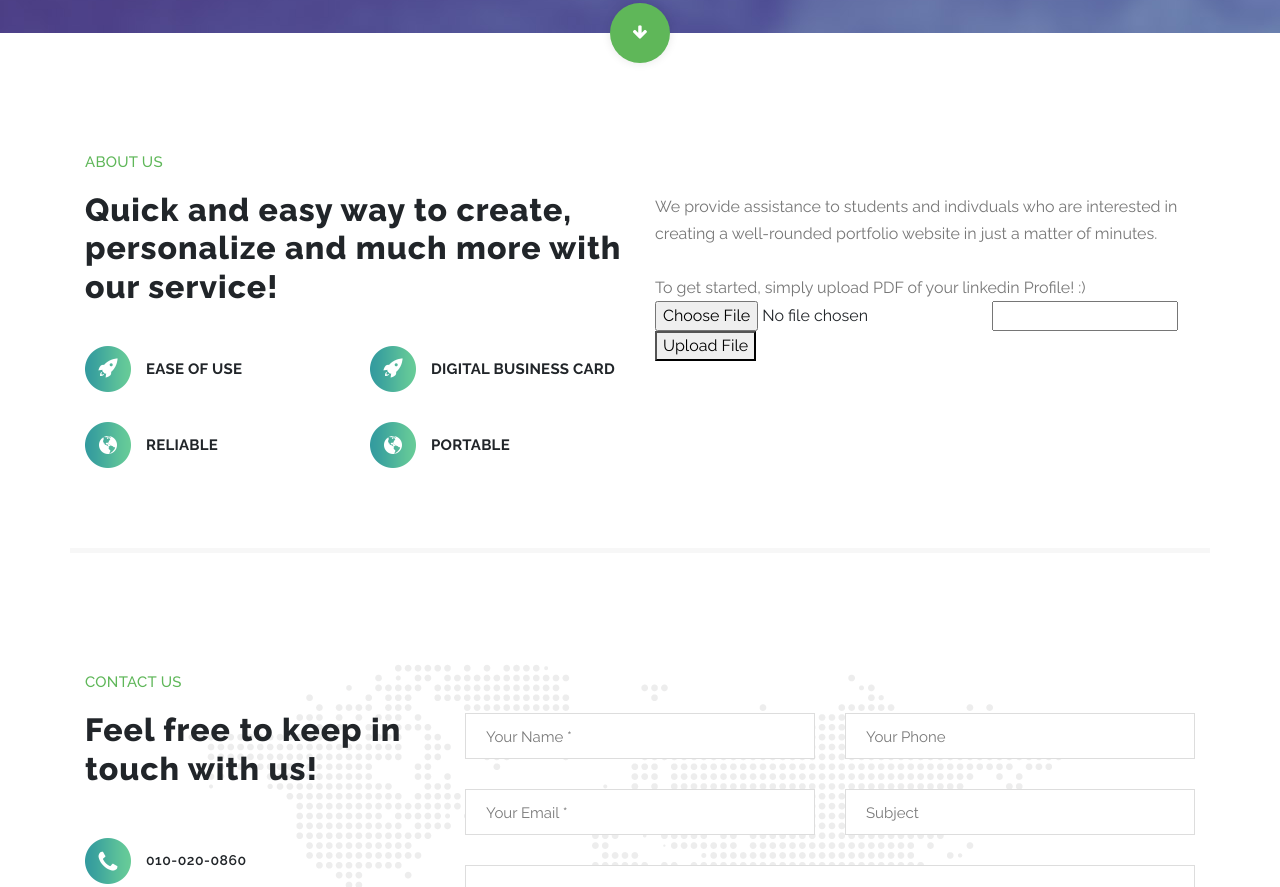
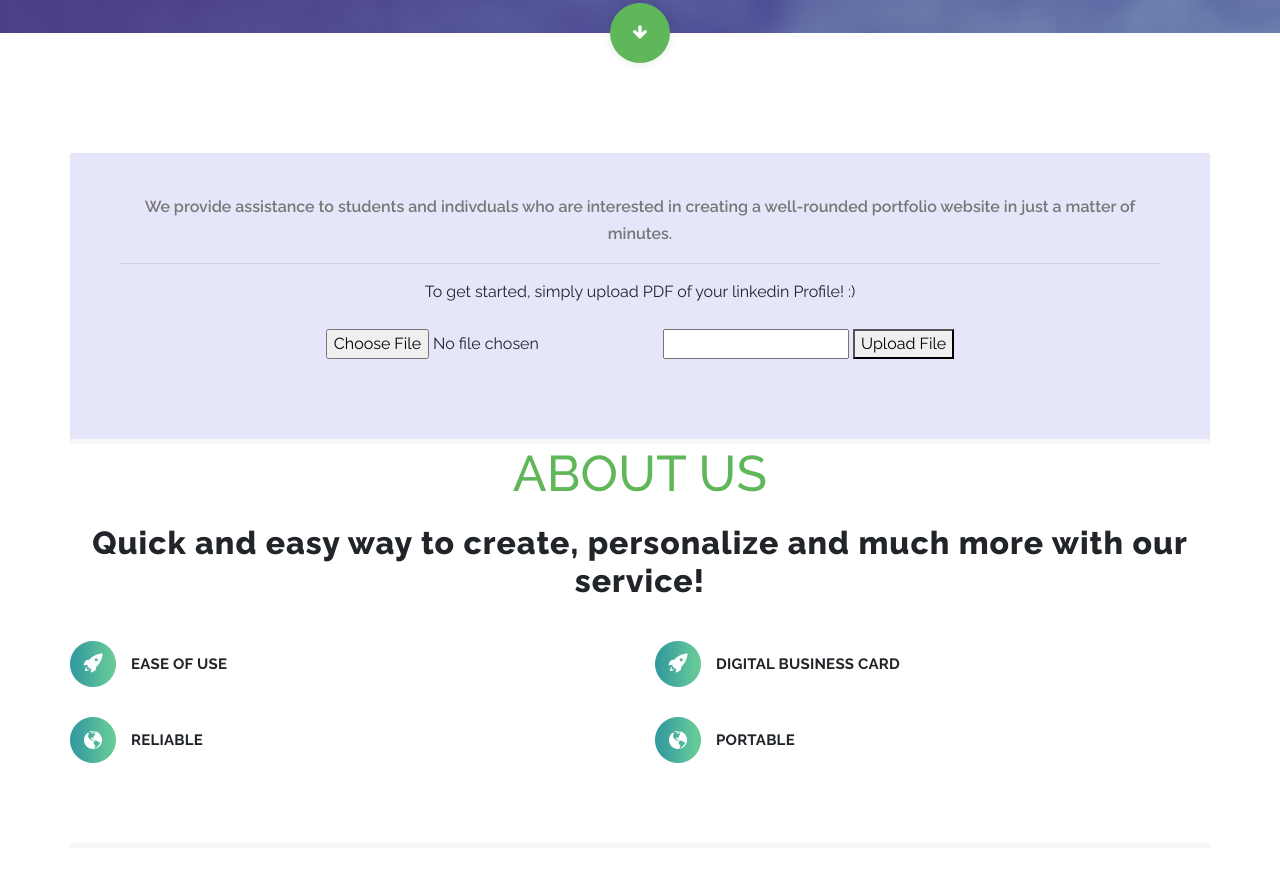
Before and after one commit to sumukhballal/ohlonehacks-portfolio-website, a plain HTML site: page frontend/index.html in a window 1280 px wide. Shown: the part 727-1614 px from the top of the page. Drawn offline with Linux system fonts and the light colour scheme.

Commit message:
fixed about me layout and added additional styling

```diff
--- a/frontend/assets/css/templatemo-breezed.css
+++ b/frontend/assets/css/templatemo-breezed.css
@@ -309,6 +309,7 @@ a.text-button-icon:hover i {
   letter-spacing: 1px;
   margin-top: 20px;
   margin-bottom: 0px;
+  text-align: center;
 }
 
 
@@ -956,6 +957,8 @@ about
 ---------------------------------------------
 */
 
+
+
 #about {
   padding: 120px 0px 0px 0px;
   position: relative;
@@ -973,7 +976,10 @@ about
 
 #about .section-heading h6 {
   color: #5fb759;
-}
+  font-size: 50px;
+  text-align: center;
+}
+
 
 #about .service-item {
   margin-top: 30px;
@@ -1001,12 +1007,15 @@ about
 
 #about .right-text-content {
   margin-top: 40px;
+  text-align: center;
 }
 
 #about .right-text-content p {
   font-size: 16px;
+  font-weight: 600;
   line-height: 27px;
   color: #777;
+  text-align: center;
 }
 
 
--- a/frontend/index.html
+++ b/frontend/index.html
@@ -158,7 +158,28 @@ https://templatemo.com/tm-543-breezed
     <section class="section" id="about">
         <div class="container">
             <div class="row">
-                <div class="col-lg-6 col-md-6 col-xs-12">
+
+                <!-- <div class="col-lg-6 col-md-6 col-xs-12"> -->
+                <div style="background: lavender;padding-left: 50px;padding-right: 50px; border-bottom: 5px solid #f7f7f7; padding-bottom: 80px;">
+                    <div class="right-text-content">
+
+                        <p>
+                            We provide assistance to students and indivduals who are
+                            interested in creating a well-rounded portfolio website in just a matter of minutes.
+                            <hr>
+                            To get started, simply upload PDF of your linkedin Profile! :)
+
+                            <form method="POST" enctype="multipart/form-data" style="text-align: center; padding-top: 25px;">
+                                <input type="file" id="fileupload" />
+                                <input type="text" id="username" />
+                                <button id="submit">Upload File</button>
+                            </form>
+                        </p>
+                    </div>
+                </div>
+
+                <!-- <div class="col-lg-6 col-md-6 col-xs-12"> -->
+                <div>
                     <div class="left-text-content">
                         <div class="section-heading">
                             <h6>About Us</h6>
@@ -189,40 +210,7 @@ https://templatemo.com/tm-543-breezed
                                     <h4>Portable</h4>
                                 </div>
                             </div>
-                            <!-- <div class="col-md-12">
-                                <a href="#" class="main-button-icon">
-                                    Learn More <i class="fa fa-arrow-right"></i>
-                                </a>
-                            </div> -->
                         </div>
-                    </div>
-                </div>
-                <div class="col-lg-6 col-md-6 col-xs-12">
-                    <div class="right-text-content">
-
-                        <p>
-                            We provide assistance to students and indivduals who are interested in creating a well-rounded portfolio website in just a matter of minutes.
-                            <br><br>
-                            To get started, simply upload PDF of your linkedin Profile! :)
-
-                            <form method="POST" enctype="multipart/form-data">
-                                <input type="file" id="fileupload" />
-                                <input type="text" id="username" />
-                                <button id="submit">Upload File</button>
-                            </form>
-
-                        </p>
-
-
-                        <!-- <p><a rel="nofollow noopener" href="https://templatemo.com/tm-543-breezed" target="_parent"> Breezed HTML Template</a>
-                            is provided by TemplateMo for absolutely free of charge. You can download, edit and use
-                            this for your non-commercial and commercial websites.
-                        <br><br>Redistributing this template as a downloadable ZIP
-                        file on any template collection website is strictly prohibited.
-                        You will need to talk to us if you want to redistribute this template. Thank you.
-                      <br><br>This is a Bootstrap v4.3.1 CSS layout. Do you like it?
-                            You can feel free to <a rel="nofollow noopener" href="https://templatemo.com/contact" target="_parent">
-                                    talk to us</a> if you have anything.</p> -->
                     </div>
                 </div>
             </div>
@@ -534,6 +522,7 @@ https://templatemo.com/tm-543-breezed
                         </ul>
                     </div>
                 </div>
+
                 <div class="col-lg-8 col-md-8 col-xs-12">
                     <div class="contact-form">
                         <form id="contact" action="" method="get">
```
